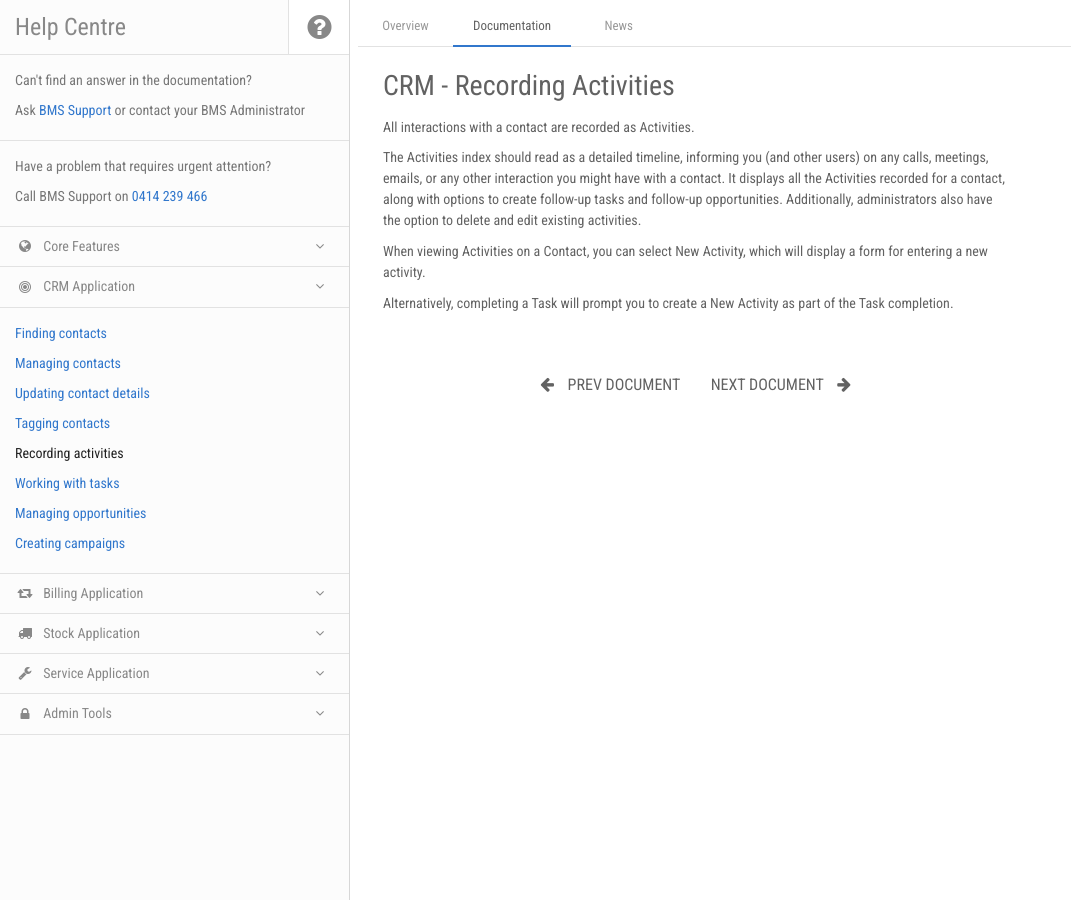
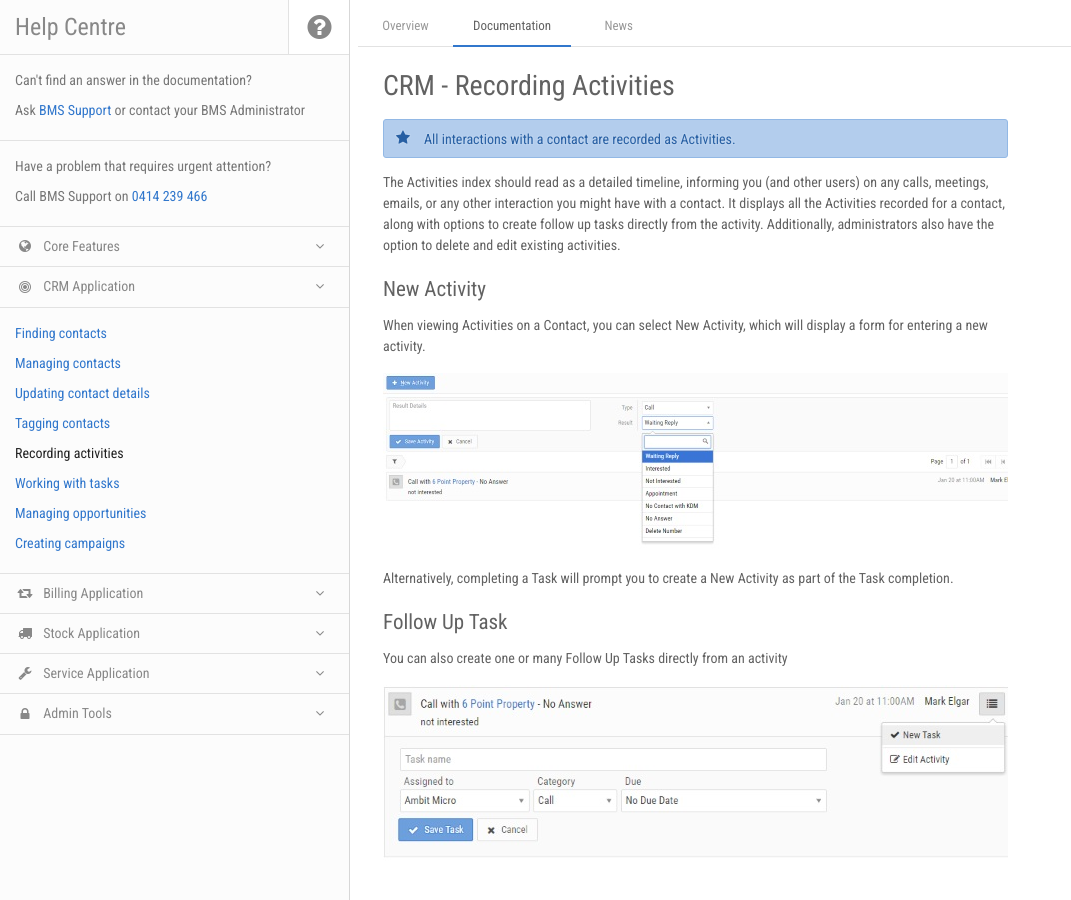
Before and after one commit to ambit/bms-support, a Jekyll site: the page built from docs/crm-recording-activities.md, in a window 1280 px wide. Shown: the whole page, without its empty margins (0-1071 px from the left). Built offline with Jekyll 4.4.1, drawn with Linux system fonts in a browser that asks for light colours; nearby versions of some CDN libraries.

Commit message:
Activities and follow up tasks

```diff
--- a/docs/crm-recording-activities.md
+++ b/docs/crm-recording-activities.md
@@ -7,10 +7,23 @@ prev_section: crm-tagging-contacts
 next_section: crm-working-with-tasks
 ---
 
-All interactions with a contact are recorded as Activities.
+<div class="note info">
+  <span class="fa fa-star fa-lg">&nbsp;</span>
+  <h5>All interactions with a contact are recorded as Activities.</h5>
+</div>
 
-The Activities index should read as a detailed timeline, informing you (and other users) on any calls, meetings, emails, or any other interaction you might have with a contact. It displays all the Activities recorded for a contact, along with options to create follow-up tasks and follow-up opportunities. Additionally, administrators also have the option to delete and edit existing activities.
+The Activities index should read as a detailed timeline, informing you (and other users) on any calls, meetings, emails, or any other interaction you might have with a contact. It displays all the Activities recorded for a contact, along with options to create follow up tasks directly from the activity. Additionally, administrators also have the option to delete and edit existing activities.
+
+## New Activity
 
 When viewing Activities on a Contact, you can select New Activity, which will display a form for entering a new activity.
 
+![Activity New]({{ site.baseurl }}/img/crm-activity-new.jpg)
+
 Alternatively, completing a Task will prompt you to create a New Activity as part of the Task completion.
+
+## Follow Up Task
+
+You can also create one or many Follow Up Tasks directly from an activity
+
+![Activity Task]({{ site.baseurl }}/img/crm-activity-task.jpg)
```
Also changed, not shown: img/crm-activity-new.jpg (added), img/crm-activity-task.jpg (added).
